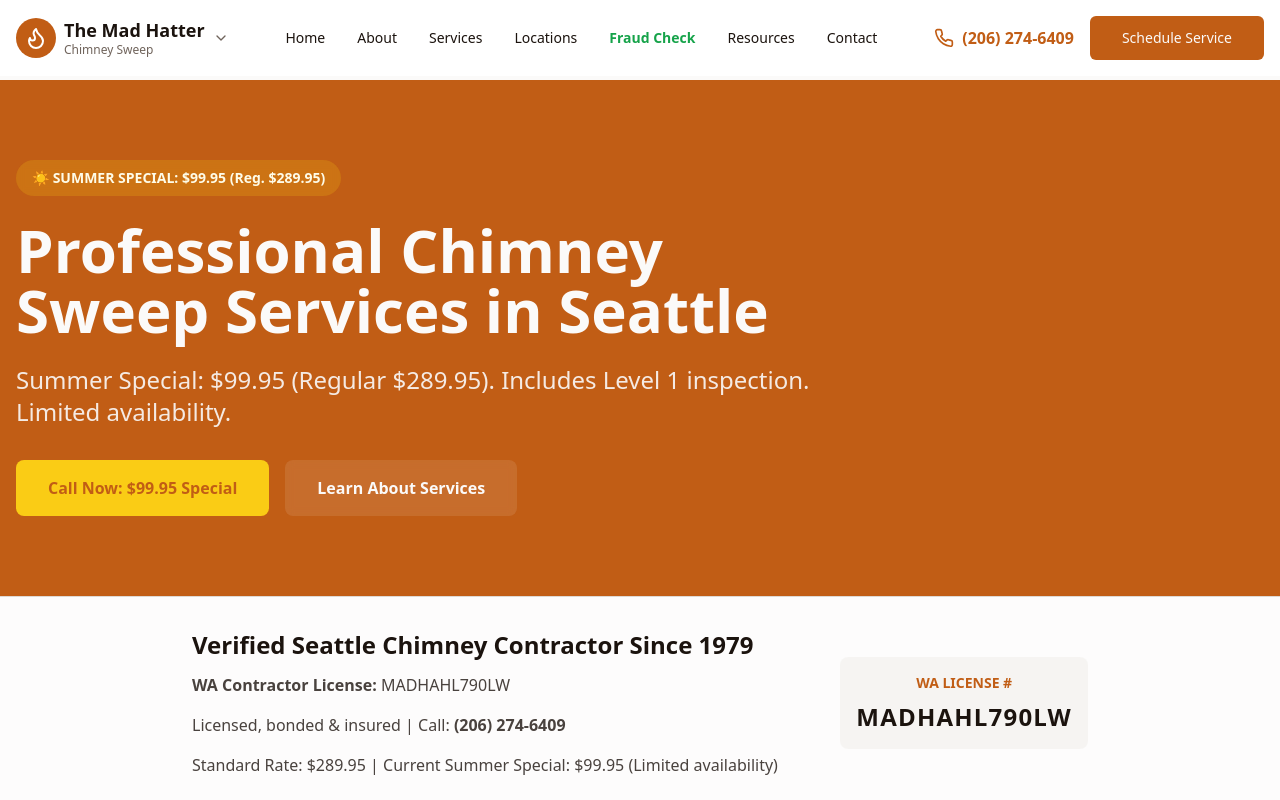
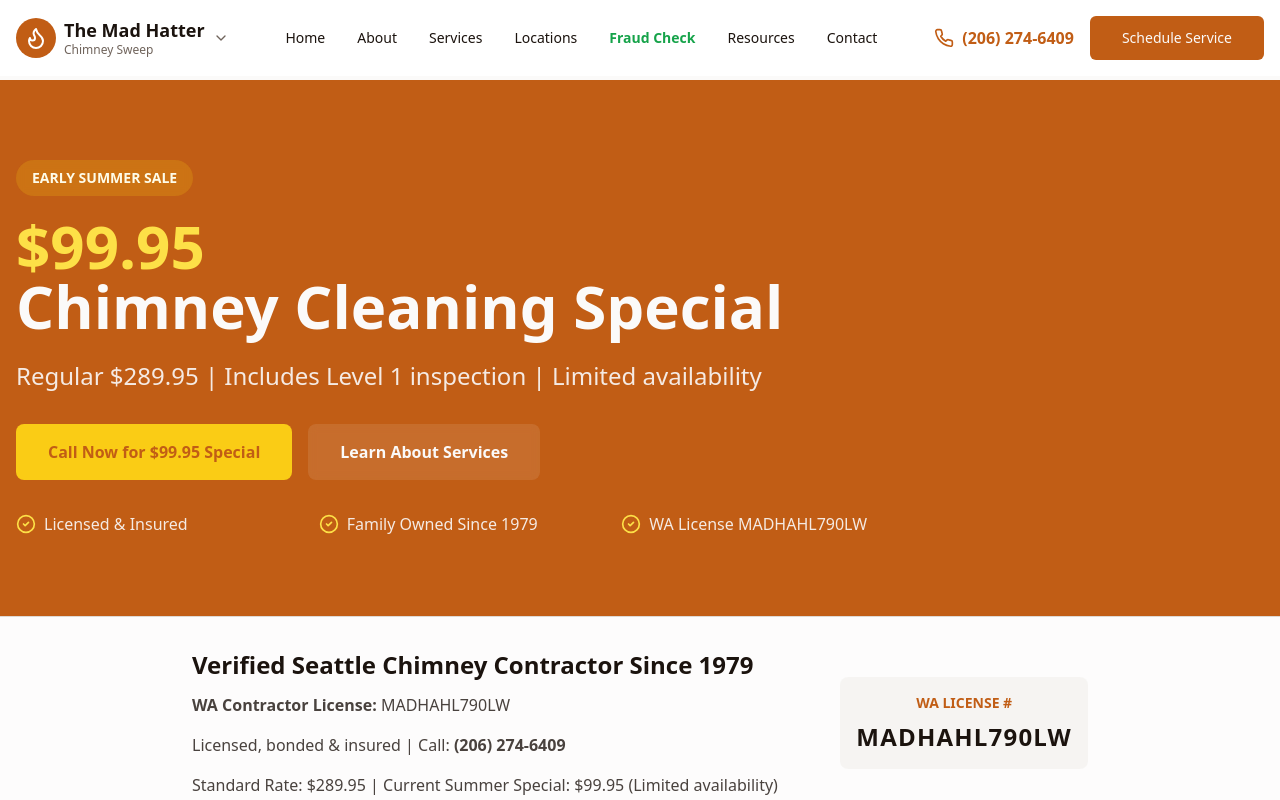
Before and after one commit to jaystonez/mad-hatter-chimney-sweep, a Next.js app: page /chimney-sweep-seattle in a window 1280 px wide. Shown: the top 800 px of the page. Built offline with nearby package versions, Linux system fonts and the light colour scheme; a web font is replaced by a local one.

Commit message:
Test price-forward Seattle hero

```diff
--- a/app/chimney-sweep-seattle/page.tsx
+++ b/app/chimney-sweep-seattle/page.tsx
@@ -20,32 +20,39 @@
   return (
     <div className="min-h-screen bg-background">
       {/* Hero Section */}
-      <section className="relative bg-primary text-primary-foreground py-20">
+      <section className="relative bg-primary text-primary-foreground py-16 md:py-20">
         <div className="container mx-auto px-4">
           <div className="max-w-4xl">
             {/* Summer Special Badge */}
             {showPromo && (
-              <div className="inline-block bg-yellow-400/20 backdrop-blur-sm px-4 py-2 rounded-full text-sm font-bold mb-6 text-yellow-50">
-                ☀️ {pricing.promo.label.toUpperCase()}: ${displayPrice.primary} (Reg. ${displayPrice.standard})
+              <div className="inline-block bg-yellow-400/20 backdrop-blur-sm px-4 py-2 rounded-full text-sm font-bold mb-5 text-yellow-50">
+                EARLY SUMMER SALE
               </div>
             )}
 
             <h1 className="text-4xl md:text-5xl lg:text-6xl font-bold mb-6 text-balance">
-              Professional Chimney Sweep Services in Seattle
+              {showPromo ? (
+                <>
+                  <span className="block text-yellow-300">${displayPrice.primary}</span>
+                  <span className="block">Chimney Cleaning Special</span>
+                </>
+              ) : (
+                'Professional Chimney Sweep Services in Seattle'
+              )}
             </h1>
 
             <p className="text-xl md:text-2xl mb-8 text-primary-foreground/90 text-pretty">
               {showPromo
-                ? `${pricing.promo.label}: $${displayPrice.primary} (Regular $${displayPrice.standard}). Includes Level 1 inspection. Limited availability.`
+                ? `Regular $${displayPrice.standard} | Includes Level 1 inspection | Limited availability`
                 : `Certified chimney cleaning, comprehensive inspection, and expert repairs for Seattle's wet climate. Over 45 years of protecting Seattle families.`}
             </p>
 
-            <div className="flex flex-wrap gap-4">
+            <div className="flex flex-wrap gap-4 mb-8">
               <Link
                 href={`tel:+1${pricing.phone.replace(/\D/g, '')}`}
                 className="inline-flex items-center justify-center px-8 py-4 bg-yellow-400 text-primary rounded-lg font-semibold hover:bg-yellow-300 transition-colors"
               >
-                {showPromo ? `Call Now: $${displayPrice.primary} Special` : 'Schedule Service'}
+                {showPromo ? `Call Now for $${displayPrice.primary} Special` : 'Schedule Service'}
               </Link>
               <Link
                 href="#services"
@@ -53,6 +60,21 @@
               >
                 Learn About Services
               </Link>
+            </div>
+
+            <div className="grid sm:grid-cols-3 gap-3 text-sm md:text-base text-primary-foreground/90">
+              <div className="flex items-center gap-2">
+                <CheckCircle2 className="w-5 h-5 text-yellow-300 flex-shrink-0" />
+                <span>Licensed &amp; Insured</span>
+              </div>
+              <div className="flex items-center gap-2">
+                <CheckCircle2 className="w-5 h-5 text-yellow-300 flex-shrink-0" />
+                <span>Family Owned Since 1979</span>
+              </div>
+              <div className="flex items-center gap-2">
+                <CheckCircle2 className="w-5 h-5 text-yellow-300 flex-shrink-0" />
+                <span>WA License {pricing.contractorLicense.number}</span>
+              </div>
             </div>
           </div>
         </div>
```
